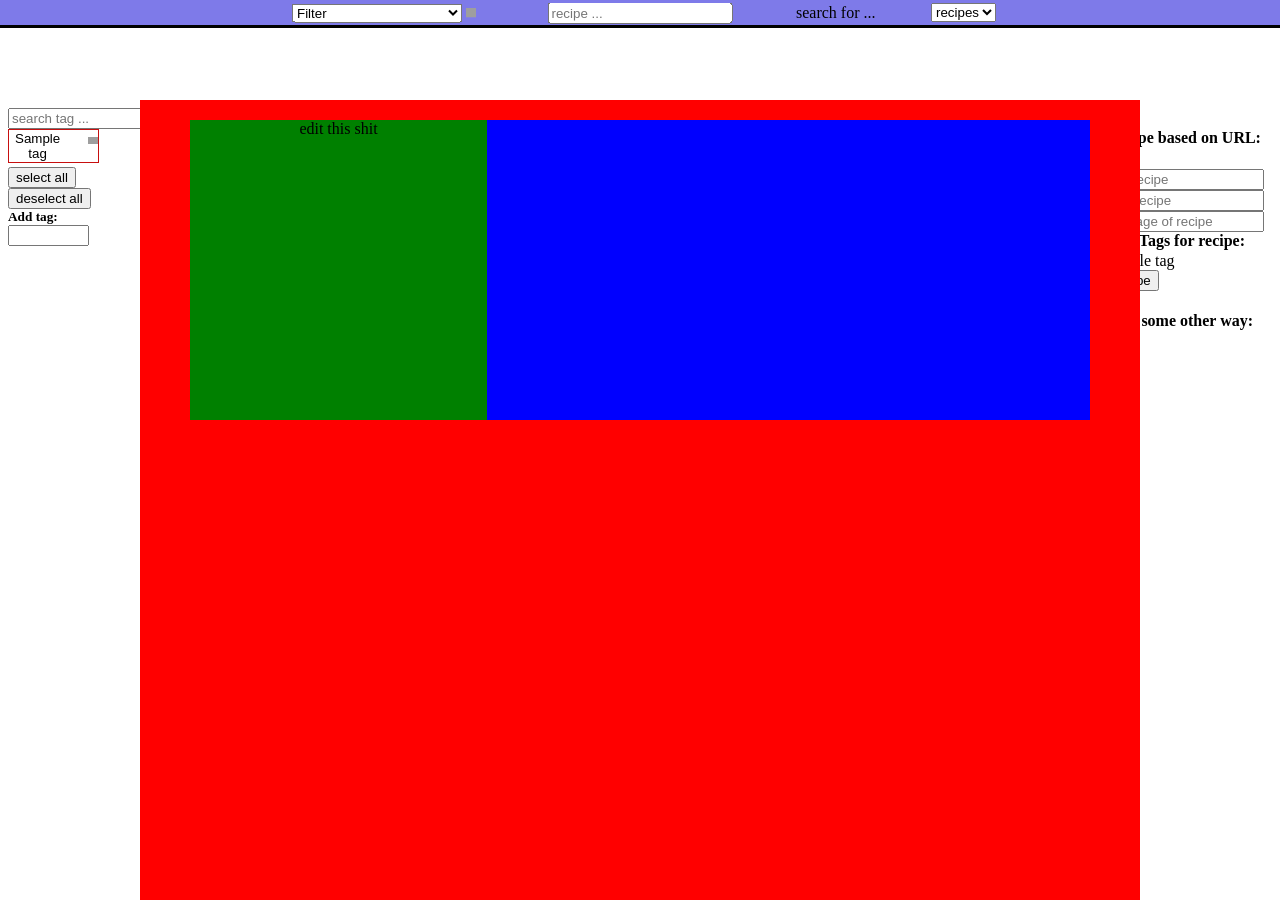
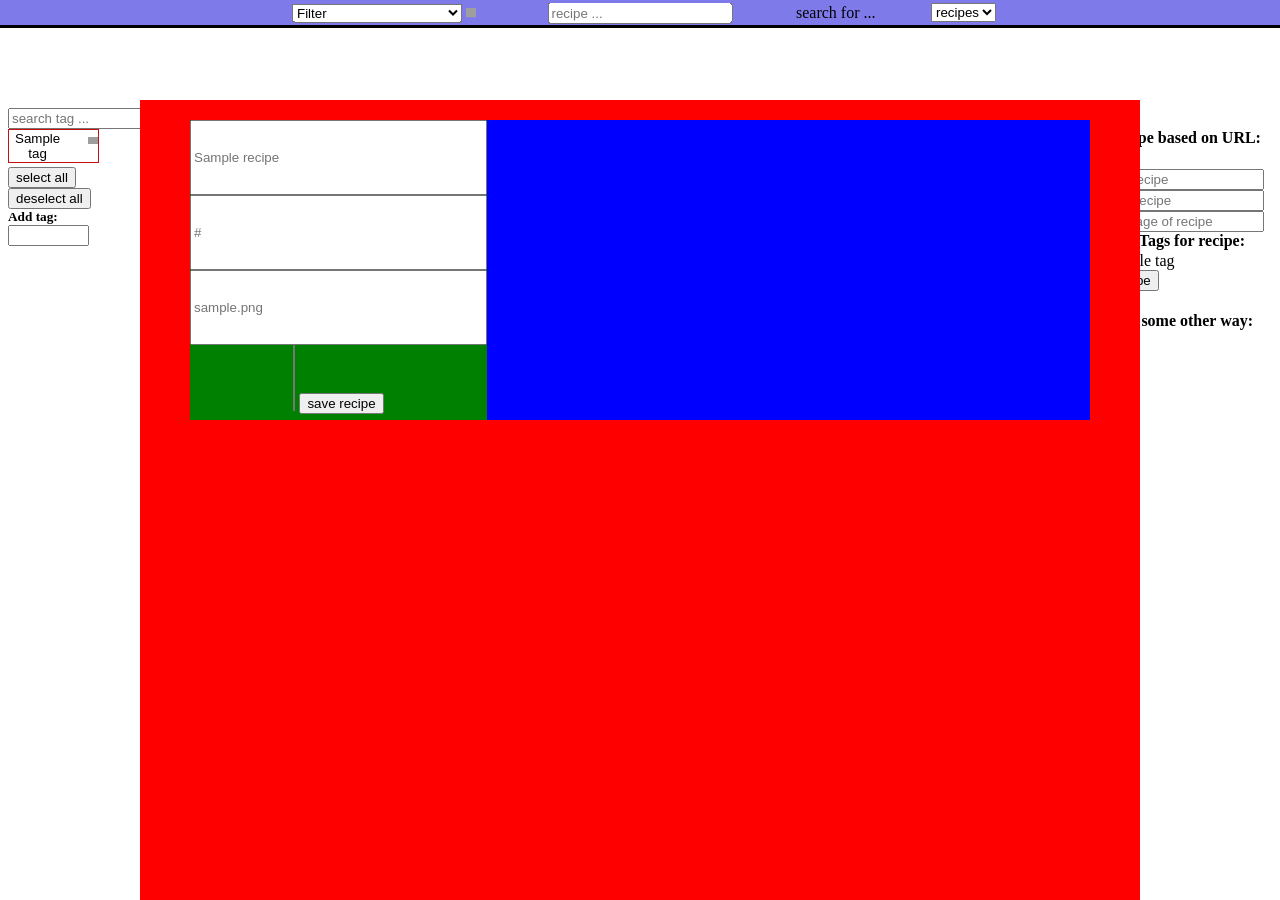
Before and after one commit to Lildhansen/Cookbook, a Django app: page / in a window 1280 px wide. Run offline with Django 4.2, Linux system fonts and the light colour scheme; tables that the repository leaves empty hold one stand-in row (values such as "Sample post"); grey boxes are pictures that could not be loaded.

Commit message:
almost done with looks of edit recipe - only need to figure out how to make multiple select pretty

```diff
--- a/cookbookPage/models.py
+++ b/cookbookPage/models.py
@@ -15,6 +15,6 @@ class Recipe(models.Model):
     dateAdded = models.DateField(default=False)
 
     #used by site
-    isBeingEditted = models.BooleanField()
+    isBeingEdited = models.BooleanField()
     def __str__(self):
         return self.name
--- a/cookbookPage/static/myStyle.css
+++ b/cookbookPage/static/myStyle.css
@@ -151,12 +151,24 @@ button[name="tagInTagsMenu"] {
   width: 100%;
 }
 
+.editRecipeTextFields{
+  width:98%;
+  height: 98%;
+}
+
+
 .tagSection {
   margin-left: 8px;
   margin-top: 100px;
   float:left;
   max-width: 10%;
 
+}
+
+.inputsForStuffToChangeOnRecipe{
+  width:100%;
+  height:25%;
+  box-sizing: border-box
 }
 
 /* THIS STUPID DIV WONT GET VERTICALLY CENTERED - maybe fixed i dunno*/
@@ -207,6 +219,4 @@ button[name="tagInTagsMenu"] {
 #tagsForRecipe {
   margin-top: 0px;
   margin-bottom: 0px;
-
-
 }
--- a/cookbookPage/templates/index.html
+++ b/cookbookPage/templates/index.html
@@ -98,7 +98,7 @@
             {% endif %}
 
                 <div class="recipeDiv">
-                    {% if not recipe.isBeingEditted %}
+                    {% if not recipe.isBeingEdited %}
                         <form action="/editRecipe"  method="POST">
                             {% csrf_token %}
                             <button class="editRecipeButton" name="recipeId" value="{{ recipe.id }}">edit</button>
@@ -120,7 +120,19 @@
                             </p>
                         </div>
                     {% else %}
-                        edit this shit
+                        <form>
+                            <input class="inputsForStuffToChangeOnRecipe" type="text" title="change recipe name" name="nameOfRecipeToEdit" id="nameOfRecipeToEdit" placeholder="{{ recipe.name }}">
+                            <input class="inputsForStuffToChangeOnRecipe" type="url" title="change recipe link" name="linkOfRecipeToEdit" id="linkOfRecipeToEdit" placeholder="{{ recipe.link }}">
+                            <input class="inputsForStuffToChangeOnRecipe" type="url" title="change recipe image" name="imageOfRecipeToEdit" id="imageOfRecipeToEdit" placeholder="{{ recipe.image }}">
+                            <select class="select" multiple class="chosen-select" multiple>
+                            {% for tag in recipe.tagNames.all %}
+                                <option value = "{{ tag }}">{{ tag }}</option>
+                                <!--use this guys stuff instead: https://stackoverflow.com/questions/19206919/how-to-create-checkbox-inside-dropdown
+                                eller brug jquery plugin like this: https://multiple-select.wenzhixin.net.cn/docs/en/download.html-->
+                            {% endfor %}
+                            </select>
+                            <button>save recipe</button>
+                        </form>
                     {% endif %}
                 </div>
             {% if forloop.counter0|modulo:3 == 2 or forloop.last %}
@@ -137,7 +149,7 @@
             {% csrf_token %}
             <!--this input must be santized-->
             <input type="text" name="nameOfRecipeToAdd" id="nameOfRecipeToAdd" placeholder="name of recipe" required>
-            <input type="text" name="imageOfRecipeToAdd" id="imageOfRecipeToAdd" placeholder="link to image of recipe">
+            <input type="url" name="imageOfRecipeToAdd" id="imageOfRecipeToAdd" placeholder="link to image of recipe">
             <div class="associatedTagsForRecipeToAddDiv">
                 <h4 id="tagsForRecipe">Selected Tags for recipe:</h4>
                 {% csrf_token %}
--- a/cookbookPage/views.py
+++ b/cookbookPage/views.py
@@ -75,7 +75,7 @@ def addRecipe(request):
         imageOfRecipeToAdd = util.noImageStockPhoto
     tagsToAddToRecipe = request.POST.getlist("tagsToAddToRecipe")
     today = datetime.today().strftime('%Y-%m-%d')
-    recipe = Recipe.objects.create(name=nameOfRecipeToAdd,link=linkOfRecipeToAdd,image=imageOfRecipeToAdd,dateAdded=today)
+    recipe = Recipe.objects.create(name=nameOfRecipeToAdd,link=linkOfRecipeToAdd,image=imageOfRecipeToAdd,dateAdded=today,isBeingEdited=False)
     print(recipe.image)
     for tag in tagsToAddToRecipe:
         recipe.tagNames.add(Tag.objects.get(name=tag))
@@ -87,6 +87,6 @@ def showRecipe(request):
 def editRecipe(request):
     recipeId = request.POST.get("recipeId")
     recipe = Recipe.objects.get(pk=recipeId)
-    recipe.isBeingEditted = True
+    recipe.isBeingEdited = True
     recipe.save()
     return redirect("/")
```
Also changed, not shown: cookbookPage/migrations/0004_rename_isbeingeditted_recipe_isbeingedited.py (added).
